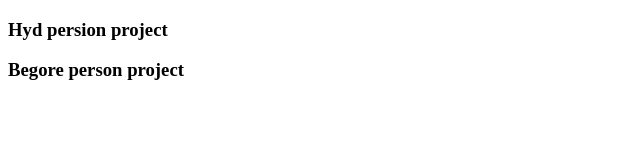
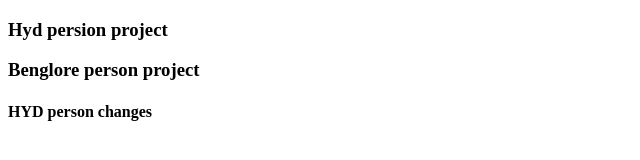
Before and after one commit to Poojwala-Lingareddy/hyd, a plain HTML site: page index.html in a window 1280 px wide. Shown: the whole page, without its empty margins (0-640 px from the left). Drawn offline with Linux system fonts and the light colour scheme.

Commit message:
hyd changes

```diff
--- a/index.html
+++ b/index.html
@@ -6,6 +6,7 @@
 </head>
 <body>
     <h3>Hyd persion project</h3>
-    <h3>Begore person project</h3>
+    <h3>Benglore person project</h3>
+    <h4>HYD person changes</h4>
 </body>
 </html>
```
